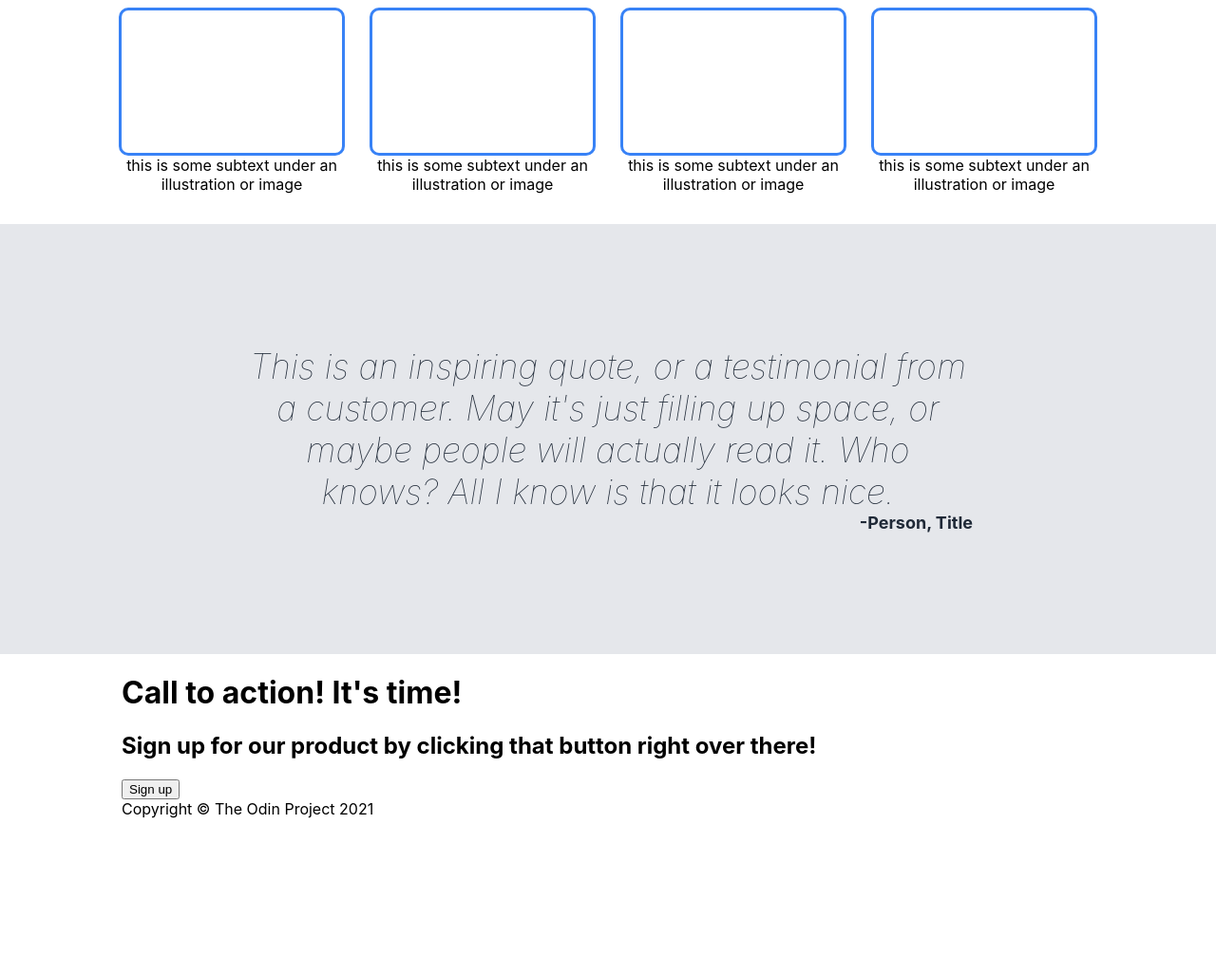
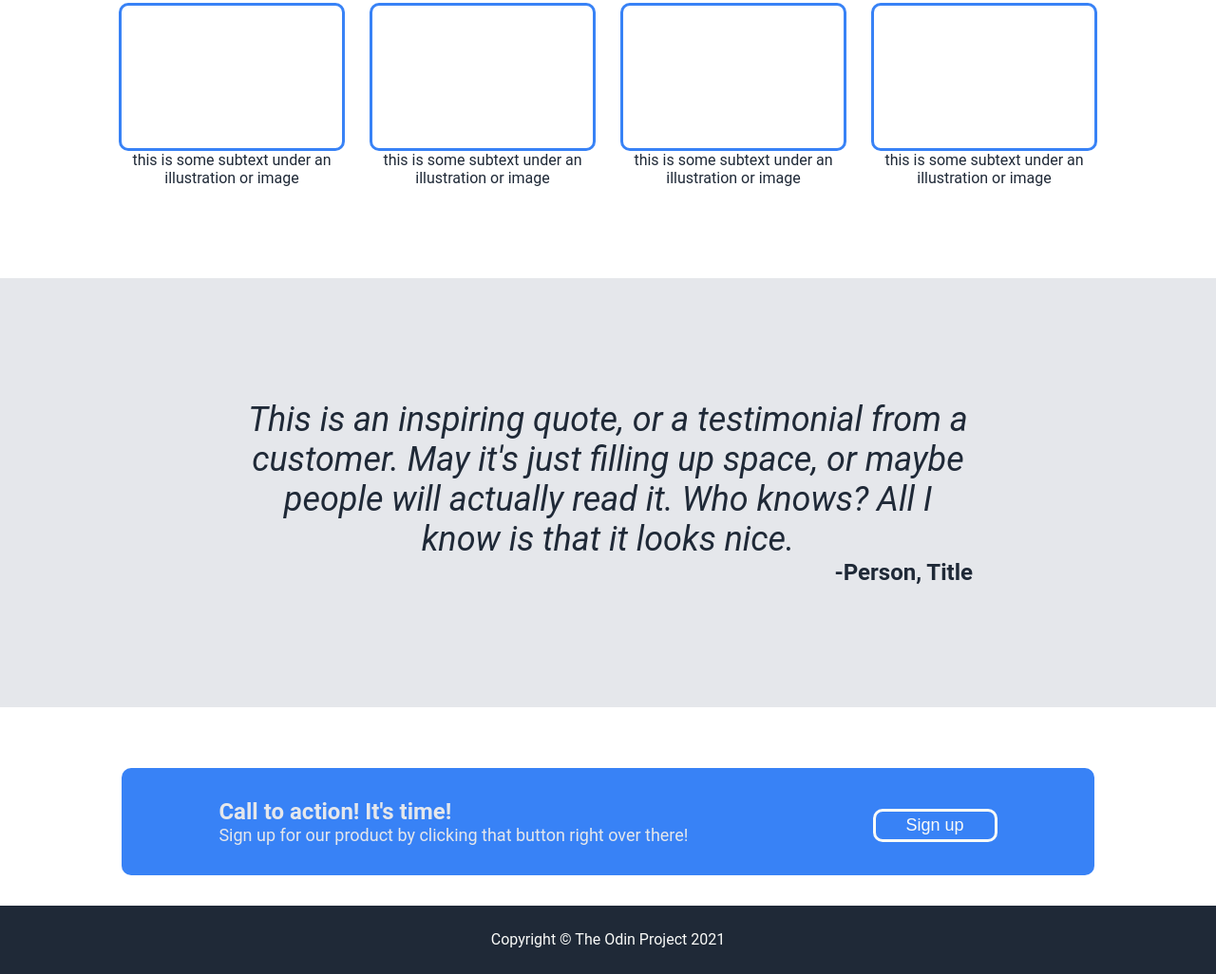
Before and after one commit to Moneeb-Ahmad/project-landing-space-template, a plain HTML site: page index.html in a window 1280 px wide. Shown: the part 472-1498 px from the top of the page at 95% size. Before the commit the page ends 1334 px from the top, so only its background shows below. Drawn offline with Linux system fonts and the light colour scheme.

Commit message:
CSS done

```diff
--- a/css/styles.css
+++ b/css/styles.css
@@ -1,6 +1,6 @@
 /*****************************TAG SELECTORS **********************/
 body {
-  font-family: -apple-system, BlinkMacSystemFont, 'Segoe UI', Roboto, Oxygen, Ubuntu, Cantarell, 'Open Sans', 'Helvetica Neue', sans-serif;
+  font-family: Roboto, Oxygen, Ubuntu, Cantarell, 'Open Sans', 'Helvetica Neue', sans-serif;
   margin: 0;
   display: flex;
   flex-direction: column;
@@ -36,6 +36,7 @@ a {
   flex-direction: column;
   padding-left: 10%;
   padding-right: 10%;
+  margin-bottom: 64px;
 }
 
 .middle-bottom1 {
@@ -44,6 +45,7 @@ a {
   padding-left: 10%;
   padding-right: 10%;
   background-color: #E5E7EB;
+  margin-bottom: 64px;
 }
 
 .middle-bottom2 {
@@ -51,11 +53,16 @@ a {
   flex-direction: column;
   padding-left: 10%;
   padding-right: 10%;
+  margin-bottom: 32px;
 }
 
 .bottom {
+  display: flex;
+  align-items: flex-end;
+  justify-content: center;
   padding-left: 10%;
   padding-right: 10%;
+  background-color: #1F2937;
 }
 
 .nav-bar {
@@ -153,6 +160,7 @@ a {
 
 .middle-info-caption {
   text-align: center;
+  color: #1F2937;
 }
 
 .quote-wrapper {
@@ -165,7 +173,6 @@ a {
   text-align: center;
   font-size: 36px;
   font-style: italic;
-  font-weight: lighter;
   color: #1F2937;
 }
 
@@ -173,6 +180,56 @@ a {
   display: flex;
   justify-content: flex-end;
   color: #1F2937;
-  font-size: 18px;
+  font-size: 24px;
   font-weight: bolder;
 }
+
+.sign-up-link {
+  display: flex;
+  background-color: #3882F6;
+  justify-content: space-between;
+  align-items: center;
+  padding: 32px 10%;
+  border-radius: 10px;
+}
+
+.sign-up-left{
+  color: #E5E7EB;
+}
+.sign-up-left h1{
+  font-size: 24px;
+  margin: 0;
+}
+
+.sign-up-left h2{
+  font-size: 18px;
+  color: #E5E7EB;
+  font-weight: normal;
+  margin: 0;
+}
+
+.sign-up-right button {
+  background-color: #3882F6;
+  color: #F9FAF8;
+  font-weight: normal;
+  border-radius: 10px;
+  font-size: 18px;
+  border: 3px;
+  border-style: solid;
+  margin-top: 8px;
+  padding: 4px 32px;
+  text-align: center;
+}
+
+body .bottom {
+  flex: 1 1 auto;
+}
+
+.footer {
+  height: 72px;
+  width: 100%;
+  color: #F9FAF8;
+  display: flex;
+  justify-content: center;
+  align-items: center
+}
```
